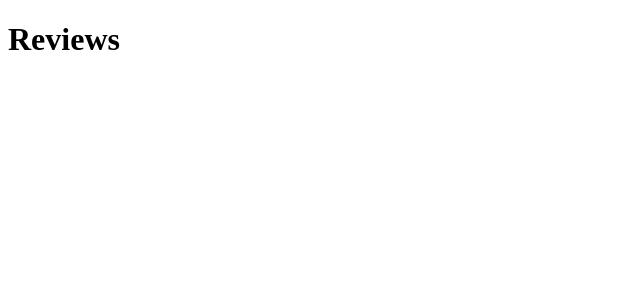
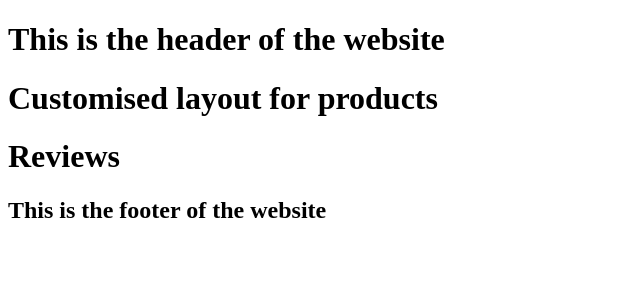
Before and after one commit to komalsathvik/Nextjs-lab, a Next.js app in the folder my-app/: page /products/1/reviews in a window 1280 px wide. Shown: the top 300 px of the page, without its empty margins (0-640 px from the left). Built offline with nearby package versions, Linux system fonts and the light colour scheme.

Commit message:
nested layouts

```diff
--- a/my-app/src/app/layout.js
+++ b/my-app/src/app/layout.js
@@ -1,12 +1,20 @@
 export const metadata = {
-  title: 'Next.js',
-  description: 'Generated by Next.js',
-}
+  title: "Next.js",
+  description: "Generated by Next.js",
+};
 
 export default function RootLayout({ children }) {
   return (
     <html lang="en">
-      <body>{children}</body>
+      <body>
+        <header>
+          <h1>This is the header of the website</h1>
+        </header>
+        {children}
+        <footer>
+          <h2>This is the footer of the website</h2>
+        </footer>
+      </body>
     </html>
-  )
+  );
 }
--- /dev/null
+++ b/my-app/src/app/products/[productId]/layout.jsx
@@ -0,0 +1,10 @@
+export default function Layout({ children }) {
+  return (
+    <html lang="en">
+      <body>
+        <h1>Customised layout for products</h1>
+        {children}
+      </body>
+    </html>
+  );
+}
```
Also changed, not shown: my-app/src/app/(auth)/login/page.jsx (added, +10 -0 lines), my-app/src/app/(auth)/register/page.jsx (added, +9 -0 lines), my-app/src/app/_lib/page.jsx (added, +10 -0 lines), my-app/src/app/products/[productId]/reviews/[ReviewId]/not-found.jsx (+8 -1 lines).
